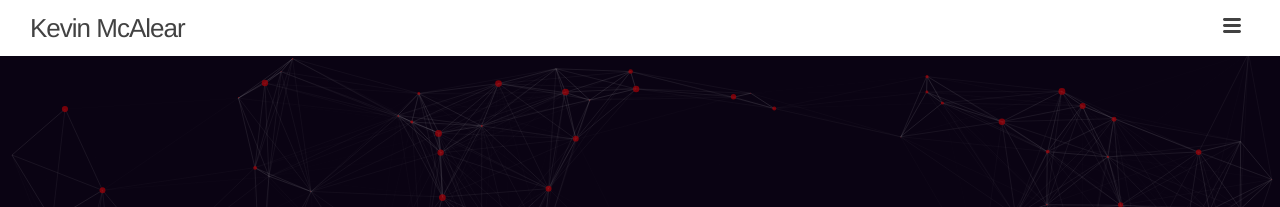
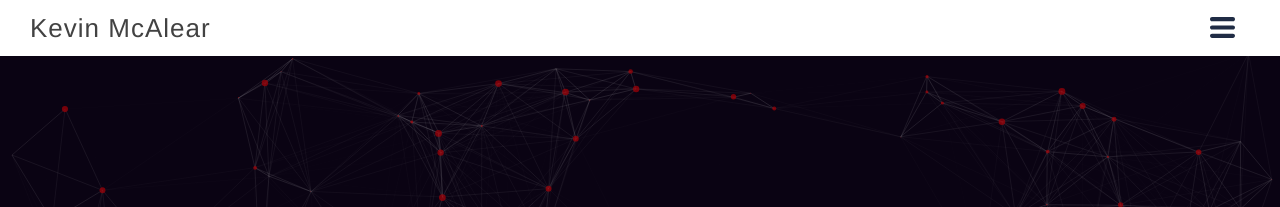
Before and after one commit to kevinmcalear/kevinmcalear.github.io, a Jekyll site: the page built from index.html, in a window 1280 px wide. Shown: the top 207 px of the page. Built offline with Jekyll 4.4.1, drawn with Linux system fonts in a browser that asks for light colours.

Commit message:
fixed basic layout

```diff
--- a/_includes/menu.html
+++ b/_includes/menu.html
@@ -1,14 +1,8 @@
 <nav class="outer-nav right vertical">
-  {% for page in site.pages %}
-    {% if page.title %}
-    <a class="page-link" href="{{ page.url | prepend: site.baseurl }}">{{ page.title }}</a>
-    {% endif %}
-  {% endfor %}
-<!--   <a href="#" class="icon-home">Home</a>
-  <a href="#" class="icon-news">News</a>
-  <a href="#" class="icon-image">Images</a>
-  <a href="#" class="icon-upload">Uploads</a>
-  <a href="#" class="icon-star">Favorites</a>
-  <a href="#" class="icon-mail">Messages</a>
-  <a href="#" class="icon-lock">Security</a> -->
+  <a class="page-link" href="{{ site.baseurl }}/">Home</a>
+{% for page in site.pages %}
+  {% if page.title %}
+  <a class="page-link" href="{{ page.url | prepend: site.baseurl }}">{{ page.title }}</a>
+  {% endif %}
+{% endfor %}
 </nav>
--- a/_includes/scripts.html
+++ b/_includes/scripts.html
@@ -1,6 +1,6 @@
-<script src="js/particles.js"></script>
-<script src="js/theater.js"></script>
-<script src="js/modernizr.custom.25376.js"></script>
-<script src="js/classie.js"></script>
-<script src="js/menu.js"></script>
-<script src="js/app.js"></script>
+<script src="/js/particles.js"></script>
+<script src="/js/theater.js"></script>
+<script src="/js/modernizr.custom.25376.js"></script>
+<script src="/js/classie.js"></script>
+<script src="/js/menu.js"></script>
+<script src="/js/app.js"></script>
--- a/_sass/_component.scss
+++ b/_sass/_component.scss
@@ -135,7 +135,7 @@
 }
 
 .outer-nav a:hover {
-	color: #ffdccd;
+	color: #190027;
 }
 
 .outer-nav.vertical a {
@@ -241,7 +241,7 @@
 /* Effect Move Left */
 .effect-moveleft {
 	// background: #f4f3f1;
-	background: #190027;
+	background: #202C45;
 }
 
 .effect-moveleft .container {
--- a/_sass/_layout.scss
+++ b/_sass/_layout.scss
@@ -26,18 +26,25 @@
 .menu-icon {
     display: block;
     float: right;
-    width: 36px;
-    height: 26px;
-    line-height: 36px;
-    padding-top: 10px;
+    width: 56px;
+    height: 56px;
+    line-height: 70px;
     text-align: center;
+    cursor: pointer;
 
+    &:hover {
+        > svg path {
+            fill: rgba(32, 44, 69, 0.73);
+        }
+    }
     > svg {
-        width: 18px;
-        height: 15px;
+        width: 25px;
+        height: 25px;
 
         path {
             fill: $grey-color-dark;
+            fill: #202C45;
+
         }
     }
 }
@@ -49,6 +56,7 @@
     letter-spacing: -1px;
     margin-bottom: 0;
     float: left;
+    letter-spacing: 1px;
 
     &,
     &:visited {
```
